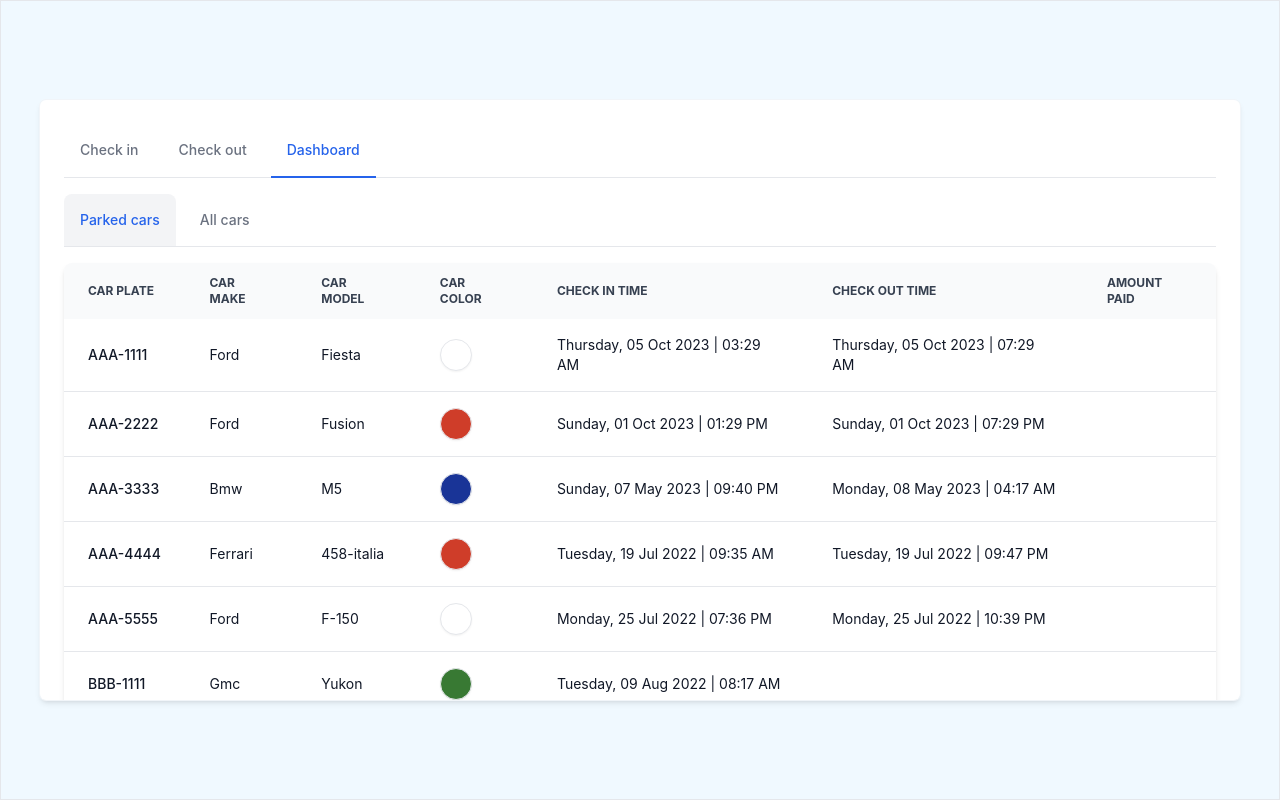
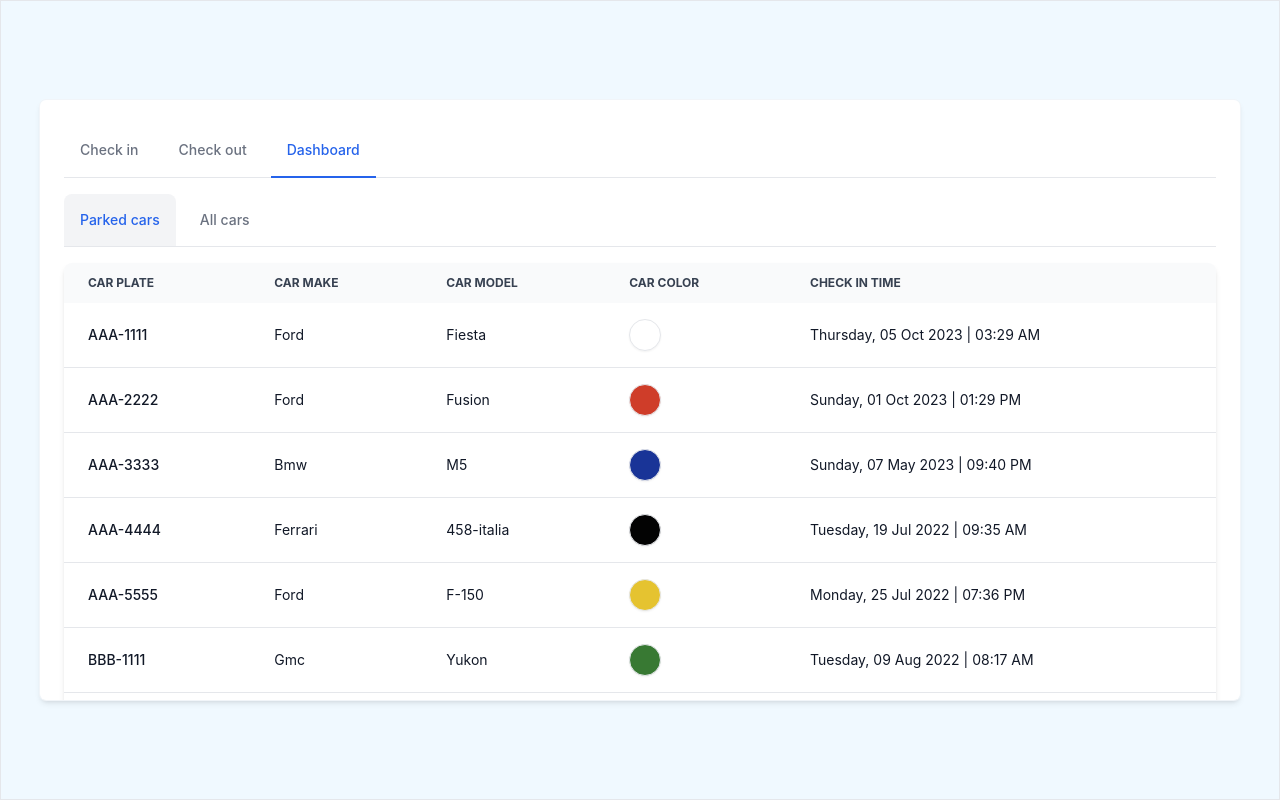
Before and after one commit to GiovaneForlenza/parking-lot-control, a React (Create React App) app: page / in a window 1280 px wide. Both pictures are taken after a click on the button "Dashboard". Built offline with nearby package versions, Linux system fonts and the light colour scheme; no server answers.

Commit message:
Created TODOS to keep track of progress and make sure everything is on track for future sessions

```diff
--- a/src/context/CarContext.js
+++ b/src/context/CarContext.js
@@ -54,7 +54,7 @@ export const CarContextProvider = (props) => {
       plate: "AAA-4444",
       make: "Ferrari",
       model: "458-italia",
-      color: "Red",
+      color: "Black",
       checkInTime: 1658234148,
       checkOutTime: 1658278068,
       amountPaid: "",
@@ -63,7 +63,7 @@ export const CarContextProvider = (props) => {
       plate: "AAA-5555",
       make: "Ford",
       model: "F-150",
-      color: "White",
+      color: "Yellow",
       checkInTime: 1658788608,
       checkOutTime: 1658799588,
       amountPaid: "",
@@ -81,7 +81,7 @@ export const CarContextProvider = (props) => {
       plate: "BBB-2222",
       make: "Bmw",
       model: "M7",
-      color: "White",
+      color: "Brown",
       checkInTime: 1660085928,
       checkOutTime: "",
       amountPaid: "",
--- a/src/pages/CheckIn.js
+++ b/src/pages/CheckIn.js
@@ -46,6 +46,8 @@ function CheckIn() {
   const handleChangeCarModelSelection = (model) => {
     setCar({ ...car, model: model.target.value });
   };
+
+  // TODO(Gionave): Use LocalStorage to store a new vehicle Check in
   const handleColorClick = (color) => {
     setCar({ ...car, color: color });
   };
@@ -185,9 +187,9 @@ function CheckIn() {
                             onClick={() => {
                               handleColorClick(color.name);
                             }}
-                            >
+                          >
                             <div
-                            style={{ backgroundColor: `${color.hex}` }}
+                              style={{ backgroundColor: `${color.hex}` }}
                               className={`w-8 h-8  rounded-full shadow-sm border ${
                                 car.color === color.name
                                   ? "border-[3px] border-blue-800"
--- a/src/pages/CheckOut.js
+++ b/src/pages/CheckOut.js
@@ -1,6 +1,8 @@
 import React from "react";
 
 function CheckOut() {
+  // TODO(Gionave): After adding the Check in process, do a check out logic to add an exit DT to the record
+  // TODO(Gionave): Add error handling and a modal to confirm action
   return (
     <div className="h-34 w-full">
       <div className="px-20 mt-4">
--- a/src/pages/Dashboard.js
+++ b/src/pages/Dashboard.js
@@ -5,15 +5,19 @@ import { CarContext } from "../context/CarContext";
 import { HelperContext } from "../context/HelperContext";
 
 function Dashboard() {
-  const tableHeader = [
+  const tableHeaderParkedCars = [
     "Car plate",
     "Car make",
     "Car model",
     "Car color",
     "Check in time",
-    "Check out time",
-    "Amount paid",
   ];
+
+  // TODO(Gionave): Switch between the parked cars and all the records
+  // TODO(Gionave): For the checked out cars, calculate the price paid to put it on record
+  // TODO(Gionave): Somehow implement a sorting system, to change the "default" item ID sorting
+
+  const tableHeaderAllCars = ["Check out time", "Time parked", "Amount paid"];
 
   const tablesToShow = ["Parked cars", "All cars"];
   const [shownTable, setShownTable] = useState("Parked cars");
@@ -52,7 +56,7 @@ function Dashboard() {
           <table className="w-full text-sm text-left text-gray-500 dark:text-gray-400">
             <thead className="text-xs text-gray-700 uppercase bg-gray-50 ">
               <tr>
-                {tableHeader.map((item) => {
+                {tableHeaderParkedCars.map((item) => {
                   return (
                     <th scope="col" className="px-6 py-3" key={item}>
                       {item}
@@ -74,6 +78,7 @@ function Dashboard() {
                     <td className="px-6 py-4">{car.make}</td>
                     <td className="px-6 py-4">{car.model}</td>
                     <td className="px-6 py-4">
+                      {/* <div className=""> */}
                       {carColorList.map((item) => {
                         if (item.name === car.color) {
                           return (
@@ -86,15 +91,17 @@ function Dashboard() {
                           );
                         }
                       })}
+                      {/* <div className="a text-xs ml-1">{car.color}</div> */}
+                      {/* </div> */}
                     </td>
                     <td className="px-6 py-4">
                       {getFormattedTimeFromDT(car.checkInTime)}
                     </td>
-                    <td className="px-6 py-4">
+                    {/* <td className="px-6 py-4">
                       {car.checkOutTime !== ""
                         ? getFormattedTimeFromDT(car.checkOutTime)
                         : null}
-                    </td>
+                    </td> */}
                   </tr>
                 );
               })}
```
